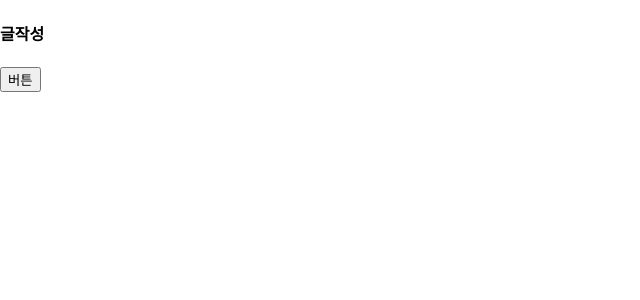
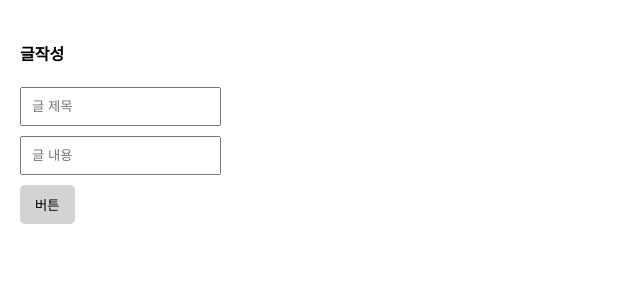
Before and after one commit to eunjingrove/blog, a Next.js app: page /write in a window 1280 px wide. Shown: the top 300 px of the page, without its empty margins (0-640 px from the left). Built offline with nearby package versions, Linux system fonts and the light colour scheme.

Commit message:
글 작성페이지 생성

```diff
--- a/app/globals.css
+++ b/app/globals.css
@@ -22,3 +22,19 @@ body {
     color: grey;
     margin : 5px 0px;
   }
+
+  .p-20 {
+    padding: 20px;
+  }
+  input {
+    box-sizing: border-box;
+    padding: 10px;
+    display: block;
+    margin-bottom: 10px;
+  }
+  button {
+    padding: 10px 15px;
+    background: lightgray;
+    border: none;
+    border-radius: 5px;
+  }
--- a/app/write/page.js
+++ b/app/write/page.js
@@ -1,8 +1,10 @@
 export default function Write() {
     return (
-        <div>
+        <div className="p-20">
             <h4>글작성</h4>
-            <form action="/api/test" method="POST">
+            <form action="/api/post/new" method="POST">
+            <input name="title" placeholder="글 제목" />
+            <input name="content" placeholder="글 내용" />
                 <button type="submit">버튼</button>
             </form>
         </div>
```
Also changed, not shown: app/pages/api/post/new.js (added, +15 -0 lines).
